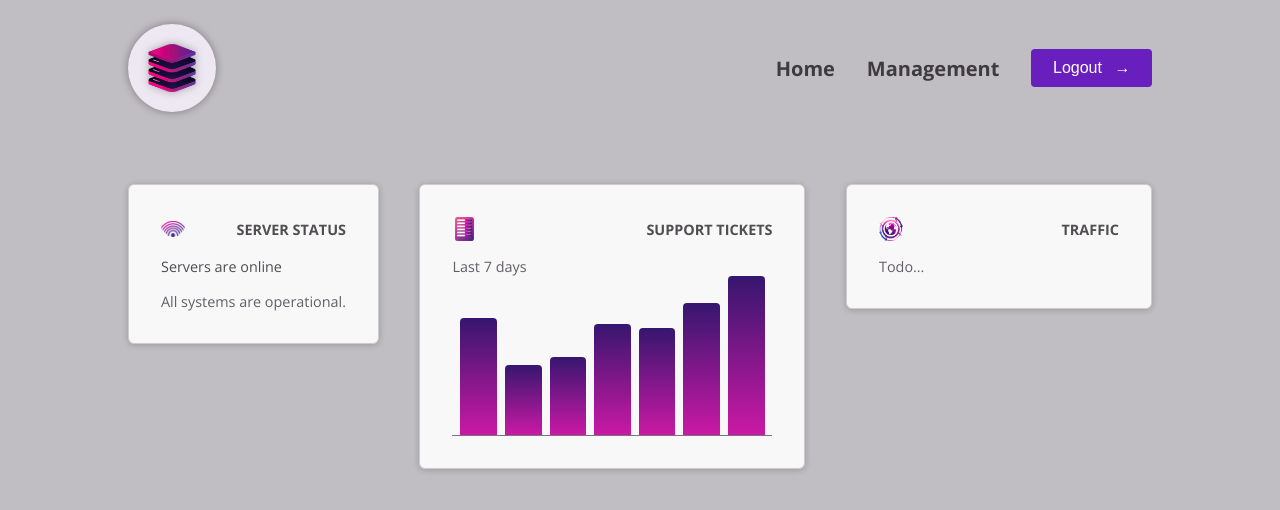
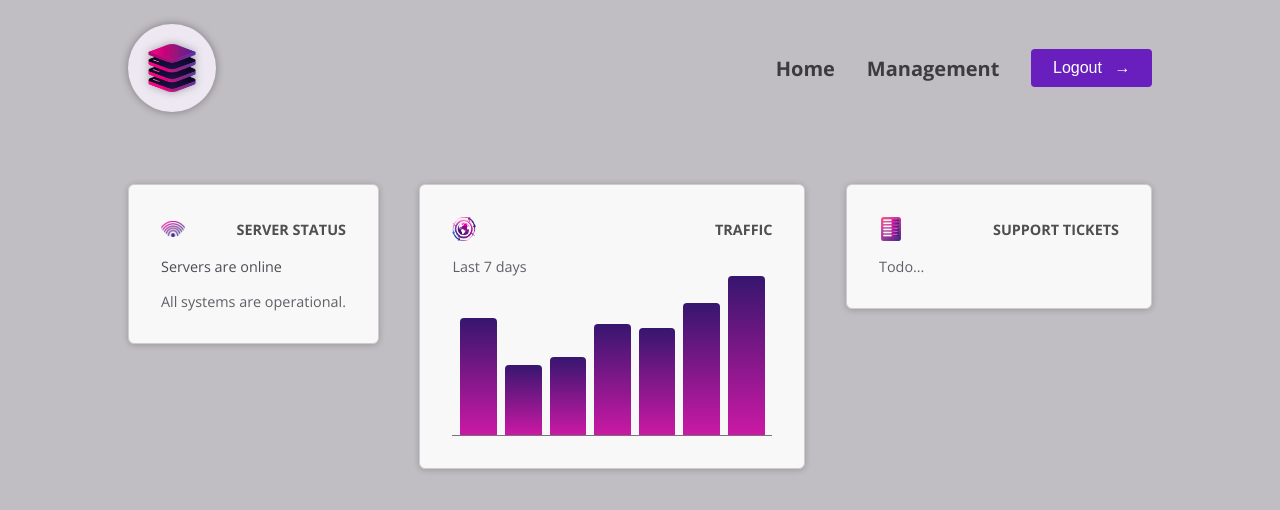
Before and after one commit to mitrasingh/angular-ticket-system, an Angular app: page / in a window 1280 px wide. Shown: the top 510 px of the page. Built offline with nearby package versions, Linux system fonts and the light colour scheme.

Commit message:
refactor: switch property attributes of traffic and support ticket selectors

```diff
--- a/src/app/app.component.html
+++ b/src/app/app.component.html
@@ -9,8 +9,8 @@
     </app-dashboard-item>
 
     <app-dashboard-item
-      [image]="{ src: 'list.png', alt: 'A list of items' }"
-      title="Support Tickets"
+      [image]="{ src: 'globe.png', alt: 'A globe' }"
+      title="Traffic"
     >
       <app-traffic
         [dummyTrafficData]="dummyTrafficData"
@@ -19,8 +19,8 @@
     </app-dashboard-item>
 
     <app-dashboard-item
-      [image]="{ src: 'globe.png', alt: 'A globe' }"
-      title="Traffic"
+      [image]="{ src: 'list.png', alt: 'A list of items' }"
+      title="Support Tickets"
     >
       <app-support-tickets />
     </app-dashboard-item>
```
